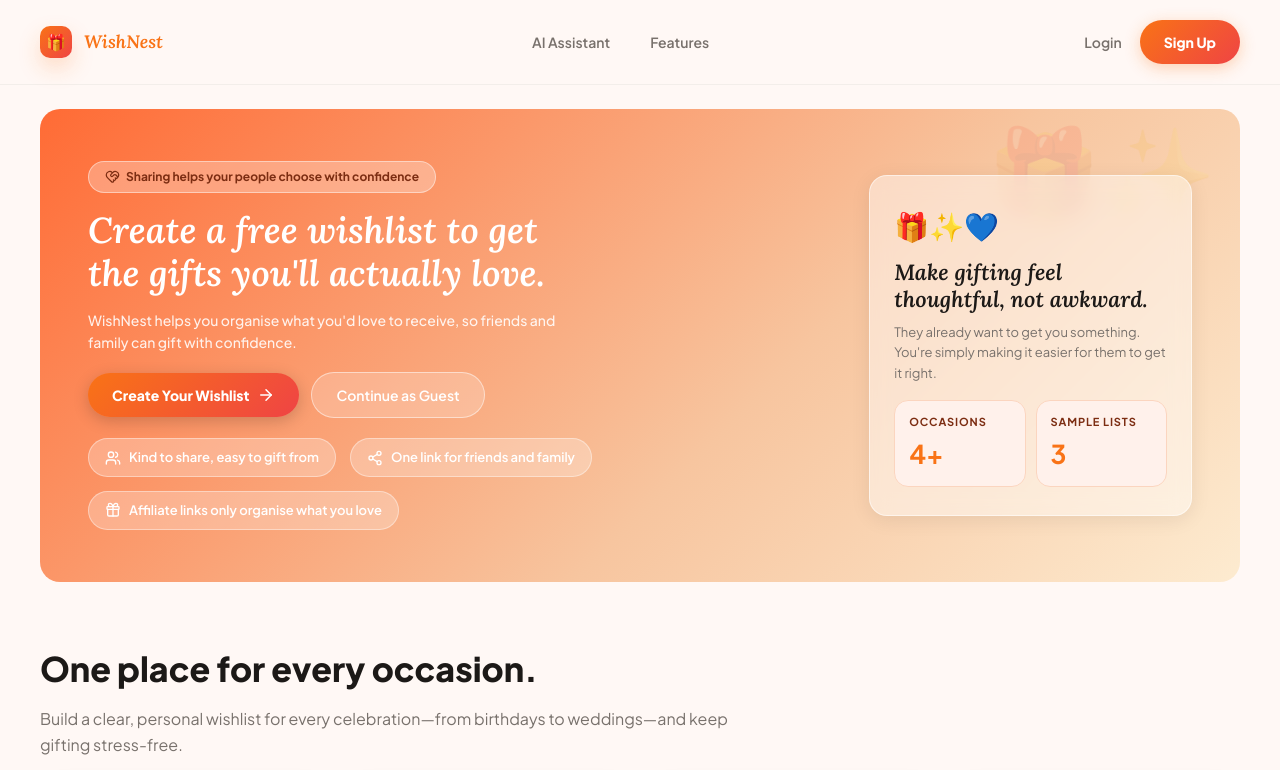
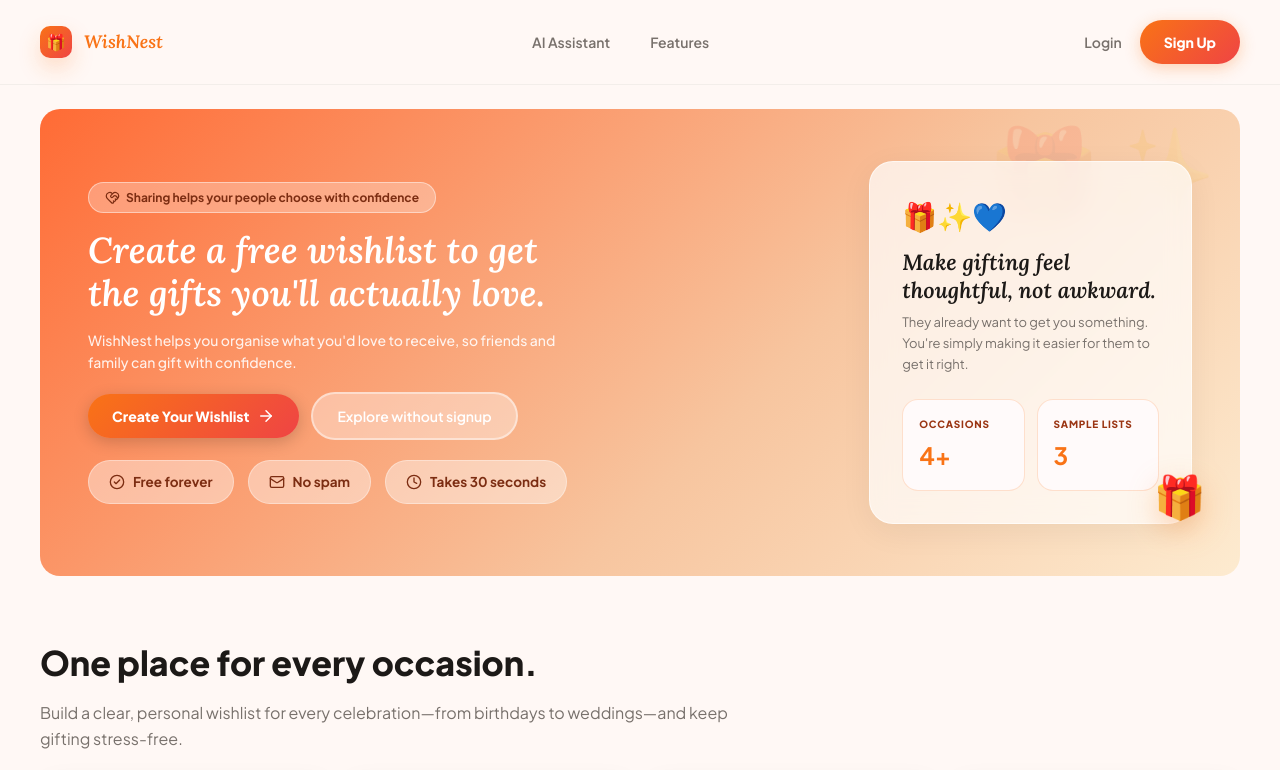
Before and after one commit to Yatish05/wishnest, a React (Vite) app: page / in a window 1280 px wide. Shown: the top 770 px of the page. Built offline with nearby package versions, Linux system fonts and the light colour scheme; no server answers.

Commit message:
Refactor hero section UI to match reference design

```diff
--- a/src/pages/LandingPage.css
+++ b/src/pages/LandingPage.css
@@ -123,12 +123,12 @@
   display: inline-flex;
   align-items: center;
   gap: 8px;
-  padding: 8px 16px;
-  background: rgba(255, 255, 255, 0.25);
-  border: 1px solid rgba(255, 255, 255, 0.4);
-  color: #fff;
-  font-size: 13px;
-  font-weight: 600;
+  padding: 10px 20px;
+  background: rgba(255, 255, 255, 0.4);
+  border: 1px solid rgba(255, 255, 255, 0.35);
+  color: #7c2d12;
+  font-size: 13.5px;
+  font-weight: 700;
   border-radius: 50px;
 }
 
@@ -146,8 +146,8 @@
 
 /* Secondary btn inside banner */
 .landing-hero__banner .btn-secondary {
-  background: rgba(255, 255, 255, 0.2);
-  border: 1.5px solid rgba(255, 255, 255, 0.5);
+  background: rgba(255, 255, 255, 0.35);
+  border: 2px solid rgba(255, 255, 255, 0.45);
   color: #fff;
 }
 
@@ -163,12 +163,13 @@
 }
 
 .landing-hero-card {
-  padding: 28px 24px;
-  border-radius: 18px;
-  background: rgba(255, 255, 255, 0.45);
-  border: 1px solid rgba(255, 255, 255, 0.55);
-  backdrop-filter: blur(10px);
-  box-shadow: 0 4px 20px rgba(0, 0, 0, 0.08);
+  padding: 32px;
+  border-radius: 24px;
+  background: rgba(255, 255, 255, 0.7);
+  border: 1px solid rgba(255, 255, 255, 0.6);
+  backdrop-filter: blur(12px);
+  box-shadow: 0 8px 32px rgba(0, 0, 0, 0.06);
+  position: relative;
 }
 
 .landing-hero-card__emoji,
@@ -199,33 +200,46 @@
 }
 
 .landing-hero-card__stats {
-  display: grid;
-  grid-template-columns: repeat(2, 1fr);
-  gap: 10px;
-  margin-top: 16px;
+  display: flex;
+  gap: 12px;
+  margin-top: 24px;
 }
 
-.landing-hero-card__stats div {
-  padding: 12px 14px;
-  border-radius: 14px;
-  background: #fff1eb;
-  border: 1.5px solid #fbd5bf;
+.landing-stat-box {
+  flex: 1;
+  padding: 16px;
+  border-radius: 16px;
+  background: #fffafa;
+  border: 1px solid #f9731633;
 }
 
-.landing-hero-card__stats span {
+.landing-stat-box span {
   display: block;
-  font-size: 11px;
-  text-transform: uppercase;
+  font-size: 10px;
   letter-spacing: 0.08em;
-  color: #7c2d12;
-  font-weight: 700;
+  color: #9a3412;
+  font-weight: 800;
+  margin-bottom: 4px;
 }
 
-.landing-hero-card__stats strong {
+.landing-stat-box strong {
   display: block;
-  font-size: 26px;
-  margin-top: 2px;
+  font-size: 24px;
   color: var(--color-brand);
+}
+
+.landing-hero-card__floating-gift {
+  position: absolute;
+  bottom: -15px;
+  right: -15px;
+  font-size: 42px;
+  filter: drop-shadow(0 10px 15px rgba(249, 115, 22, 0.3));
+  animation: float 4s ease-in-out infinite;
+}
+
+@keyframes float {
+  0%, 100% { transform: translateY(0); }
+  50% { transform: translateY(-10px); }
 }
 
 .landing-section {
--- a/src/pages/LandingPage.jsx
+++ b/src/pages/LandingPage.jsx
@@ -1,11 +1,13 @@
 import { Link, useNavigate } from 'react-router-dom';
 import {
   ArrowRight,
-  CalendarHeart,
+  CheckCircle2,
+  Clock,
   Eye,
   Gift,
   Heart,
   HeartHandshake,
+  Mail,
   Share2,
   Sparkles,
   Users,
@@ -145,7 +147,7 @@ export default function LandingPage() {
                         Create Your Wishlist <ArrowRight size={18} />
                       </Link>
                       <button className="btn btn-secondary btn-lg" onClick={handleGuestLogin}>
-                        Continue as Guest
+                        Explore without signup
                       </button>
                     </>
                   )}
@@ -153,16 +155,16 @@ export default function LandingPage() {
 
                 <div className="landing-chip-row">
                   <div className="landing-chip">
-                    <Users size={16} />
-                    <span>Kind to share, easy to gift from</span>
+                    <CheckCircle2 size={16} />
+                    <span>Free forever</span>
                   </div>
                   <div className="landing-chip">
-                    <Share2 size={16} />
-                    <span>One link for friends and family</span>
+                    <Mail size={16} />
+                    <span>No spam</span>
                   </div>
                   <div className="landing-chip">
-                    <Gift size={16} />
-                    <span>Affiliate links only organise what you love</span>
+                    <Clock size={16} />
+                    <span>Takes 30 seconds</span>
                   </div>
                 </div>
               </div>
@@ -177,15 +179,16 @@ export default function LandingPage() {
                     They already want to get you something. You&apos;re simply making it easier for them to get it right.
                   </p>
                   <div className="landing-hero-card__stats">
-                    <div>
-                      <span>Occasions</span>
+                    <div className="landing-stat-box">
+                      <span>OCCASIONS</span>
                       <strong>4+</strong>
                     </div>
-                    <div>
-                      <span>Sample lists</span>
+                    <div className="landing-stat-box">
+                      <span>SAMPLE LISTS</span>
                       <strong>3</strong>
                     </div>
                   </div>
+                  <div className="landing-hero-card__floating-gift" aria-hidden="true">🎁</div>
                 </div>
               </div>
             </div>
```
